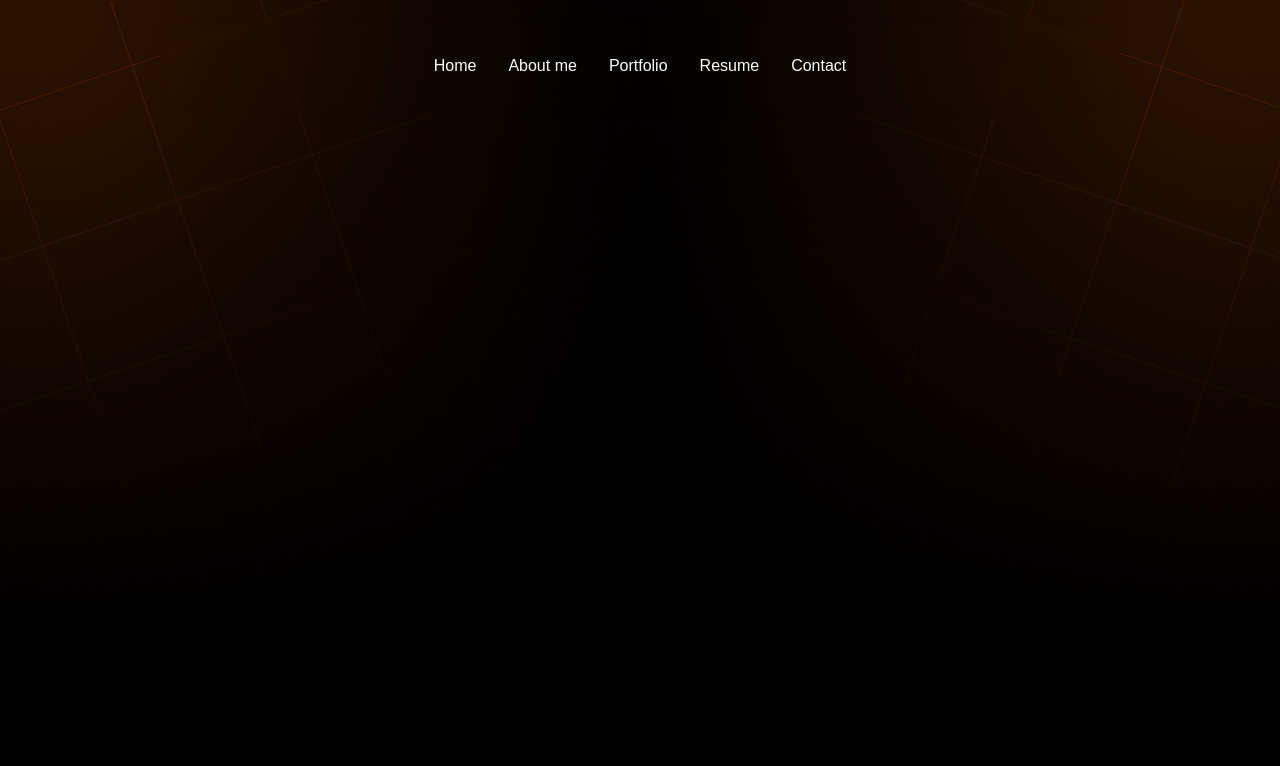
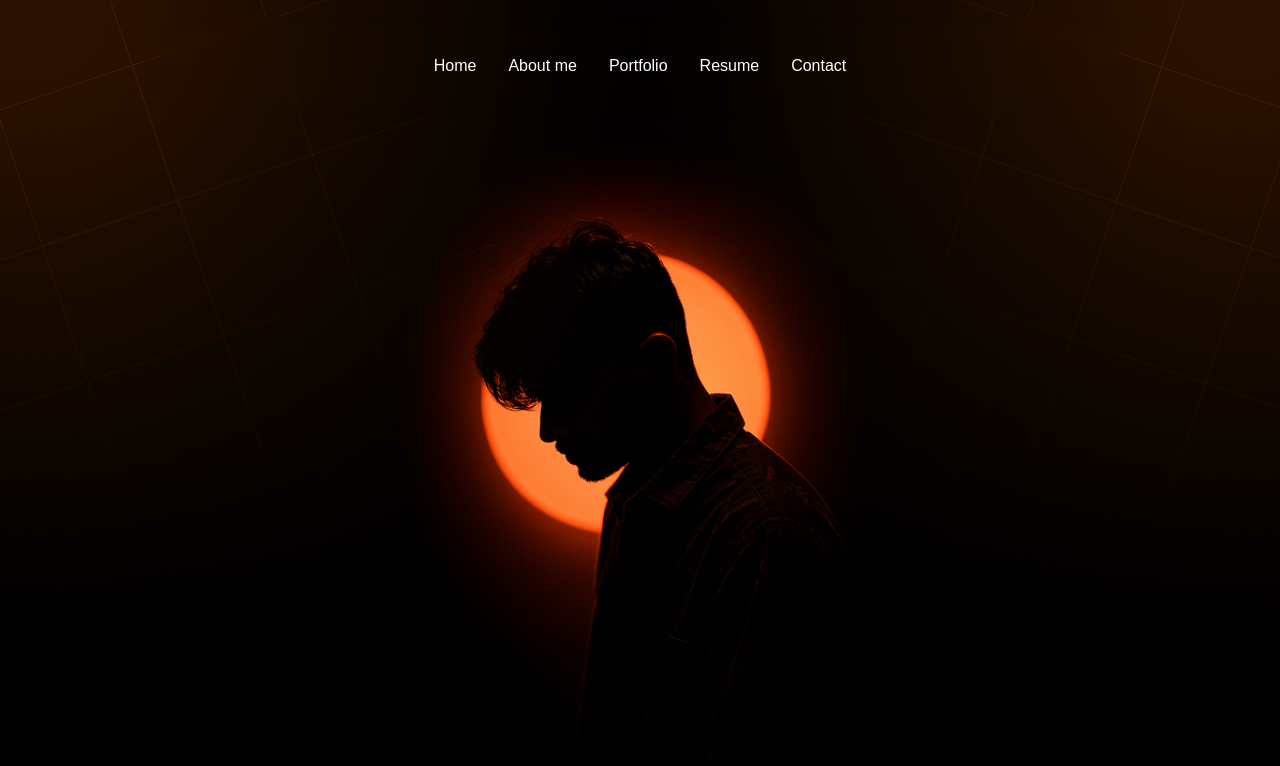
Before and after one commit to hrithic-raj/GraphicDesigner-Portfolio, a Next.js app: page / in a window 1280 px wide. Shown: the top 766 px of the page. Built offline with nearby package versions, Linux system fonts and the light colour scheme.

Commit message:
Background main image added

```diff
--- a/src/app/page.tsx
+++ b/src/app/page.tsx
@@ -1,5 +1,5 @@
 import Navbar from "@/components/Navbar";
-// import bg from '../assets/bg.png';
+import bg from '../assets/bg.png';
 import glowLeft from '../assets/glow-left.png';
 import glowRight from '../assets/glow-right.png';
 import linesLeft from '../assets/left1.png';
@@ -11,6 +11,11 @@ export default function Home() {
       <Navbar/>
       <div className="relative h-screen bg-[#000000] overflow-hidden">
 
+        {/* Background image behind everything */}
+        <img
+          src={bg.src}
+          className="inset-0 w-full h-full object-cover pointer-events-none select-none -z-10"
+        />
         {/* Glow Left */}
         <img
           src={glowLeft.src}
```
